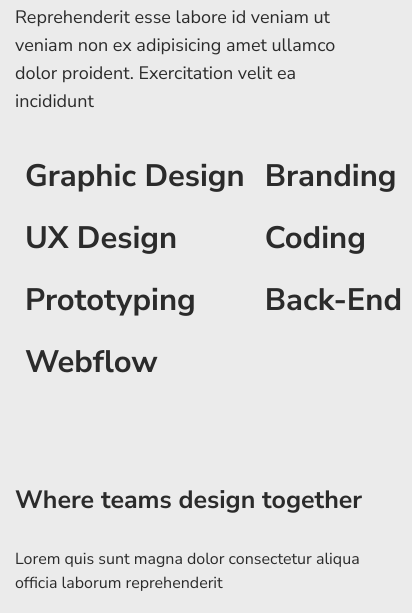
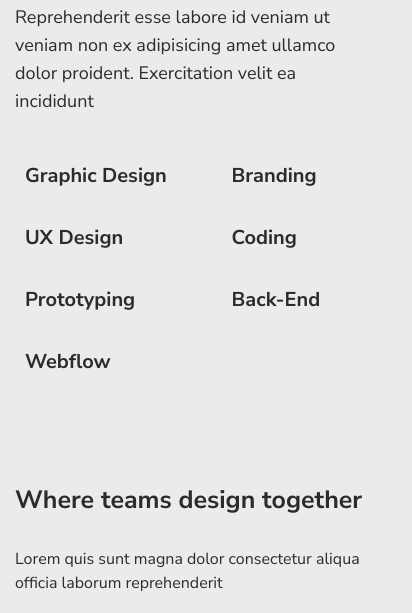
Before and after one commit to EvgeniySidljarevich/Simple-Landing-Page, a plain HTML site: page index.html in a window 390 px wide. Shown: the part 1672-2285 px from the top of the page, 412 px wide, since content can reach past the window. Drawn offline with Linux system fonts and the light colour scheme.

Commit message:
Update media.css

```diff
--- a/styles/media.css
+++ b/styles/media.css
@@ -30,6 +30,10 @@
 
     .articles_title {
         font-size: 40px;
+    }
+
+    .services_link {
+        font-size: 20px;
     }
 }
 
```
